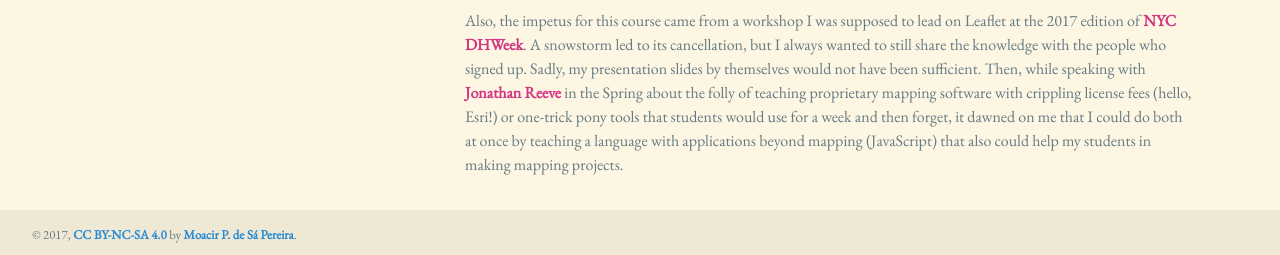
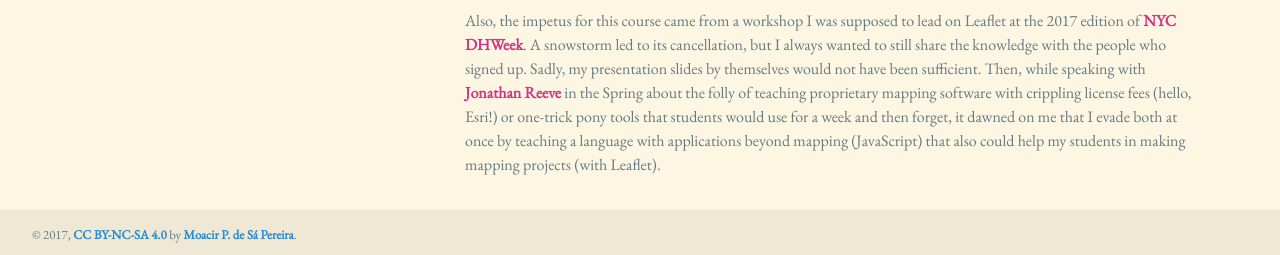
Before and after one commit to muziejus/javascripting-english-major, a Jekyll site: the page built from about.md, in a window 1280 px wide and 1213 px high. Shown: the part 955-1210 px from the top of the window. Built offline with Jekyll 4.4.1, drawn with Linux system fonts in a browser that asks for light colours; nearby versions of some CDN libraries.

Commit message:
Clarify last paragraph in about.

```diff
--- a/about.md
+++ b/about.md
@@ -82,6 +82,6 @@ themselves would not have been sufficient. Then, while speaking with [Jonathan
 Reeve](http://jonreeve.com) in the Spring about the folly of teaching
 proprietary mapping software with crippling license fees (hello, Esri!) or
 one-trick pony tools that students would use for a week and then forget, it
-dawned on me that I could do both at once by teaching a language with
+dawned on me that I evade both at once by teaching a language with
 applications beyond mapping (JavaScript) that also could help my students in
-making mapping projects.
+making mapping projects (with Leaflet).
```
